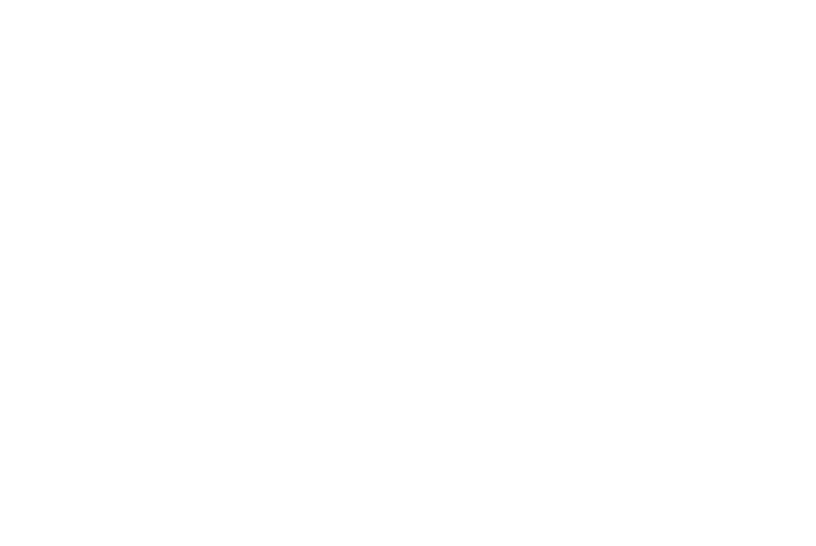
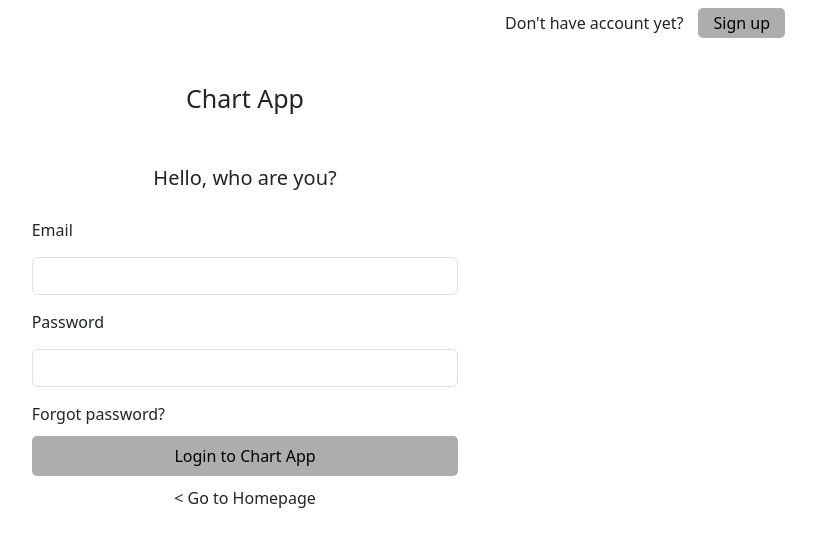
Before and after one commit to tuannamm/chart-app, a React (Create React App) app: page /login in a window 1280 px wide. Before the commit this address had no page. Shown: the top 546 px of the page, without its empty margins (395-1211 px from the left). Built offline with nearby package versions, Linux system fonts and the light colour scheme.

Commit message:
feature(authentication): login signup ui

```diff
--- /dev/null
+++ b/src/components/Auth/auth.scss
@@ -0,0 +1,142 @@
+.login-container {
+  display: flex;
+  flex-direction: column;
+  gap: 15px;
+  .header {
+    display: flex;
+    align-items: center;
+    justify-content: flex-end;
+    height: 45px;
+    text-align: right;
+    padding: 5px 100px;
+    button {
+      border: none;
+      padding: 3px 15px;
+      border-radius: 5px;
+      margin-left: 15px;
+      background-color: #adadad;
+      &:hover {
+        background-color: #e2dfdf;
+      }
+      &:disabled {
+        background-color: red;
+        color: #afafaf;
+        cursor: no-drop;
+      }
+    }
+  }
+  .title {
+    font-size: 25px;
+    padding: 20px 0;
+    text-align: center;
+  }
+  .welcome {
+    font-size: 20px;
+    padding: 10px 0;
+    text-align: center;
+  }
+  .content-form {
+
+    input {
+     margin: 15px 0 15px 0;
+    }
+
+    button {
+      width: 100%;
+      height: 40px;
+      border: none;
+      border-radius: 5px;
+      background-color: #adadad;
+      margin: 10px 0px;
+      &:hover {
+        background-color: #e2dfdf;
+      }
+    }
+
+    .back {
+      cursor: pointer;
+    }
+
+    .loading-icon {
+      font-size: 14px;
+      animation: spin 1s infinite linear;
+    }
+
+    @keyframes spin {
+      from {
+        transform: scale(1) rotate(0deg);
+      }
+      to {
+        transform: scale(1) rotate(360deg);
+      }
+    }
+  }
+}
+
+.signup-container {
+  display: flex;
+  flex-direction: column;
+  gap: 15px;
+  .header {
+    display: flex;
+    align-items: center;
+    justify-content: flex-end;
+    height: 45px;
+    text-align: right;
+    padding: 5px 100px;
+    button {
+      border: none;
+      padding: 3px 15px;
+      border-radius: 5px;
+      margin-left: 15px;
+      background-color: #adadad;
+      &:hover {
+        background-color: #e2dfdf;
+      }
+    }
+  }
+  .title {
+    font-size: 25px;
+    padding: 20px 0;
+    text-align: center;
+  }
+  .welcome {
+    font-size: 20px;
+    padding: 10px 0;
+    text-align: center;
+  }
+  .content-form {
+
+    input {
+
+     width: 100%;
+
+     margin: 15px 0 15px 0;
+    }
+
+    button {
+      width: 100%;
+      height: 40px;
+      border: none;
+      border-radius: 5px;
+      background-color: #adadad;
+      margin: 10px 0px;
+      &:hover {
+        background-color: #e2dfdf;
+      }
+    }
+
+    .back {
+      cursor: pointer;
+    }
+
+    .pass-group {
+      position: relative;
+      .icons-eye {
+         position: absolute;
+         right: 10px;
+         bottom: 10px;
+      }
+    }
+  }
+}
--- /dev/null
+++ b/src/components/Auth/login.js
@@ -0,0 +1,84 @@
+import { useState } from "react";
+
+import "./auth.scss";
+
+import { useNavigate } from "react-router-dom";
+import { toast } from "react-toastify";
+import { AiOutlineLoading3Quarters } from "react-icons/ai";
+
+const Login = (props) => {
+  const navigate = useNavigate();
+
+  const [email, setEmail] = useState("");
+  const [password, setPassword] = useState("");
+  const [isLoading, setLoading] = useState(false);
+
+  const validateEmail = (email) => {
+    return String(email)
+      .toLowerCase()
+      .match(
+        /^(([^<>()[\]\\.,;:\s@"]+(\.[^<>()[\]\\.,;:\s@"]+)*)|(".+"))@((\[[0-9]{1,3}\.[0-9]{1,3}\.[0-9]{1,3}\.[0-9]{1,3}\])|(([a-zA-Z\-0-9]+\.)+[a-zA-Z]{2,}))$/
+      );
+  };
+
+  const goHomepage = () => {
+    navigate("/");
+  };
+
+  const goSignUp = () => {
+    navigate("/signup");
+  };
+
+  return (
+    <div className="login-container">
+      <div className="header">
+        <span>Don't have account yet?</span>
+        <button className="sign-up-button" onClick={() => goSignUp()}>
+          Sign up
+        </button>
+      </div>
+      <div className="title col-4 mx-auto">Chart App</div>
+      <div className="welcome col-4 mx-auto">Hello, who are you?</div>
+      <div className="content-form col-4 mx-auto">
+        <div className="form-group">
+          <label>Email</label>
+          <input
+            type={"email"}
+            className="form-control"
+            value={email}
+            onChange={(e) => setEmail(e.target.value)}
+          />
+        </div>
+        <div className="form-group">
+          <label>Password</label>
+          <input
+            type={"password"}
+            className="form-control"
+            value={password}
+            onChange={(e) => setPassword(e.target.value)}
+          />
+        </div>
+        <span className="forgot-password">Forgot password?</span>
+        <div>
+          <button
+            className="btn-submit"
+            disabled={isLoading}
+            onClick={() => {}}
+          >
+            {isLoading === true && (
+              <AiOutlineLoading3Quarters className="loading-icon" />
+            )}
+            <span> Login to Chart App</span>
+          </button>
+        </div>
+        <div className="text-center">
+          <span className="back" onClick={() => goHomepage()}>
+            &#60; Go to Homepage
+          </span>
+        </div>
+      </div>
+    </div>
+  );
+};
+
+export default Login;
--- /dev/null
+++ b/src/components/Auth/signup.js
@@ -0,0 +1,94 @@
+import { useState } from "react";
+
+import "./auth.scss";
+import { toast } from "react-toastify";
+import { useNavigate } from "react-router-dom";
+
+import { VscEye, VscEyeClosed } from "react-icons/vsc";
+
+const SignUp = () => {
+  const navigate = useNavigate();
+  const [email, setEmail] = useState("");
+  const [password, setPassword] = useState("");
+  const [userName, setUserName] = useState("");
+  const [show, setShow] = useState(false);
+
+  const validateEmail = (email) => {
+    return String(email)
+      .toLowerCase()
+      .match(
+        /^(([^<>()[\]\\.,;:\s@"]+(\.[^<>()[\]\\.,;:\s@"]+)*)|(".+"))@((\[[0-9]{1,3}\.[0-9]{1,3}\.[0-9]{1,3}\.[0-9]{1,3}\])|(([a-zA-Z\-0-9]+\.)+[a-zA-Z]{2,}))$/
+      );
+  };
+
+  const goLogIn = () => {
+    navigate("/login");
+  };
+
+  const goHomepage = () => {
+    navigate("/");
+  };
+
+  return (
+    <div className="signup-container">
+      <div className="header">
+        <span>Already have account?</span>
+        <button className="sign-up-button" onClick={() => goLogIn()}>
+          Log in
+        </button>
+      </div>
+      <div className="title col-4 mx-auto">Chart App</div>
+      <div className="welcome col-4 mx-auto">Sign Up</div>
+      <div className="content-form col-4 mx-auto">
+        <div className="form-group">
+          <label>Email (*)</label>
+          <input
+            type={"email"}
+            className="form-control"
+            onChange={(e) => setEmail(e.target.value)}
+          />
+        </div>
+        <div className="form-group pass-group">
+          <label>Password (*)</label>
+          <div>
+            <input
+              type={show === false ? "password" : "text"}
+              className="form-control"
+              onChange={(e) => setPassword(e.target.value)}
+            />
+            {show ? (
+              <span className="icons-eye back" onClick={() => setShow(!show)}>
+                <VscEye />
+              </span>
+            ) : (
+              <span className="icons-eye back" onClick={() => setShow(!show)}>
+                <VscEyeClosed />
+              </span>
+            )}
+          </div>
+        </div>
+        <div className="form-group">
+          <label>Username</label>
+          <input
+            type={"text"}
+            className="form-control"
+            onChange={(e) => setUserName(e.target.value)}
+          />
+        </div>
+
+        <div>
+          <button className="btn-submit" onClick={() => {}}>
+            Sign Up
+          </button>
+        </div>
+        <div className="text-center">
+          <span className="back" onClick={() => goHomepage()}>
+            &#60; Go to Homepage
+          </span>
+        </div>
+      </div>
+    </div>
+  );
+};
+
+export default SignUp;
--- a/src/components/Header/header.js
+++ b/src/components/Header/header.js
@@ -5,16 +5,23 @@
 import Navbar from "react-bootstrap/Navbar";
 import NavDropdown from "react-bootstrap/NavDropdown";
 import { NavLink } from "react-bootstrap";
+import { useNavigate } from "react-router-dom";
 
 const Header = () => {
-  const handleLogin = () => {};
+  const navigate = useNavigate();
 
-  const handleSignUp = () => {};
+  const handleLogin = () => {
+    navigate("/login");
+  };
+
+  const handleSignUp = () => {
+    navigate("/signup");
+  };
   return (
     <Navbar bg="light" expand="lg" className="header-container">
       <Container>
         <NavLink to="/" className="nav-link navbar-brand ">
-          Chart
+          Chart App
         </NavLink>
         <Navbar.Toggle aria-controls="basic-navbar-nav" />
         <Navbar.Collapse id="basic-navbar-nav">
--- a/src/layout.js
+++ b/src/layout.js
@@ -6,6 +6,8 @@
 // import component
 import HomePage from "./components/HomePage/homepage";
 import App from "./App";
+import SignUp from "./components/Auth/signup";
+import Login from "./components/Auth/login";
 
 const Layout = () => {
   return (
@@ -15,6 +17,8 @@
           <Route path="/" element={<App />}>
             <Route index element={<HomePage />} />
           </Route>
+          <Route path="/signup" element={<SignUp />} />
+          <Route path="/login" element={<Login />} />
         </Routes>
       </Router>
     </>
```
